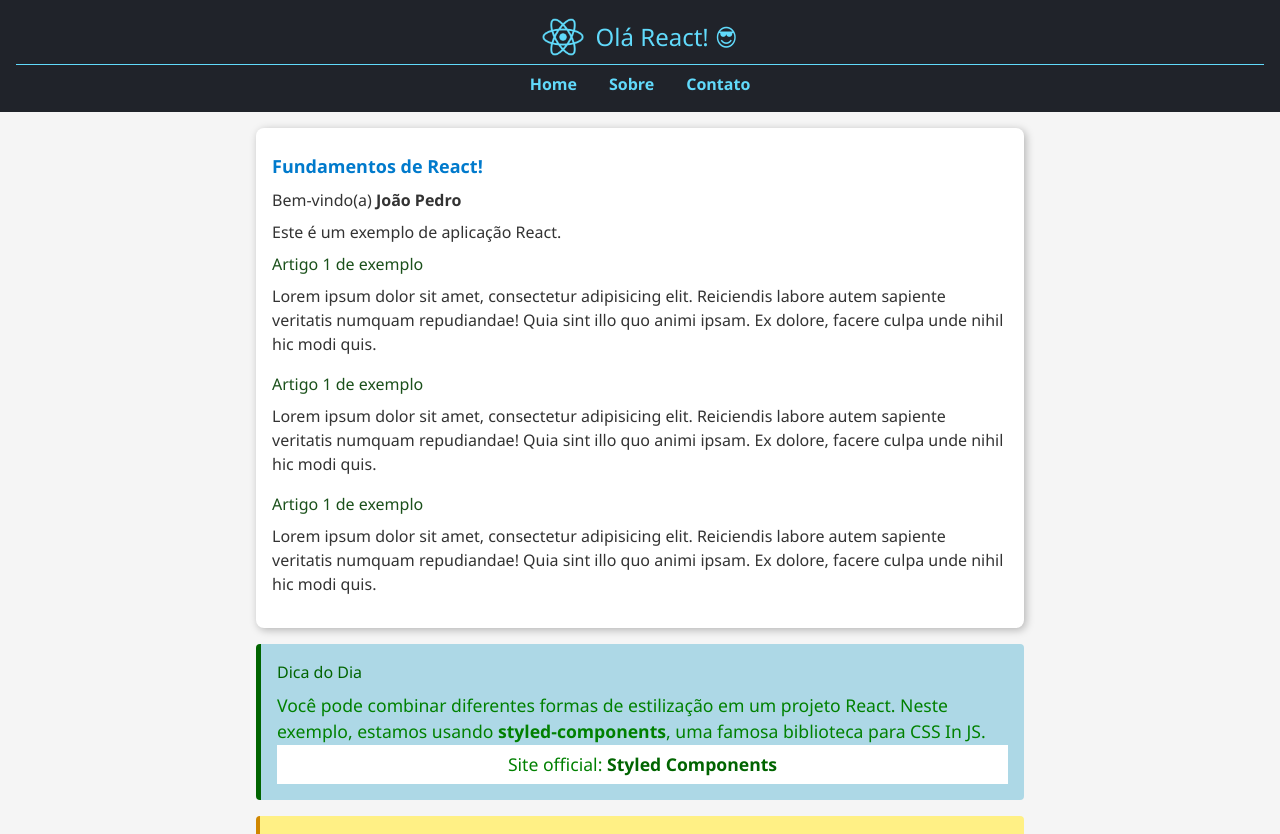
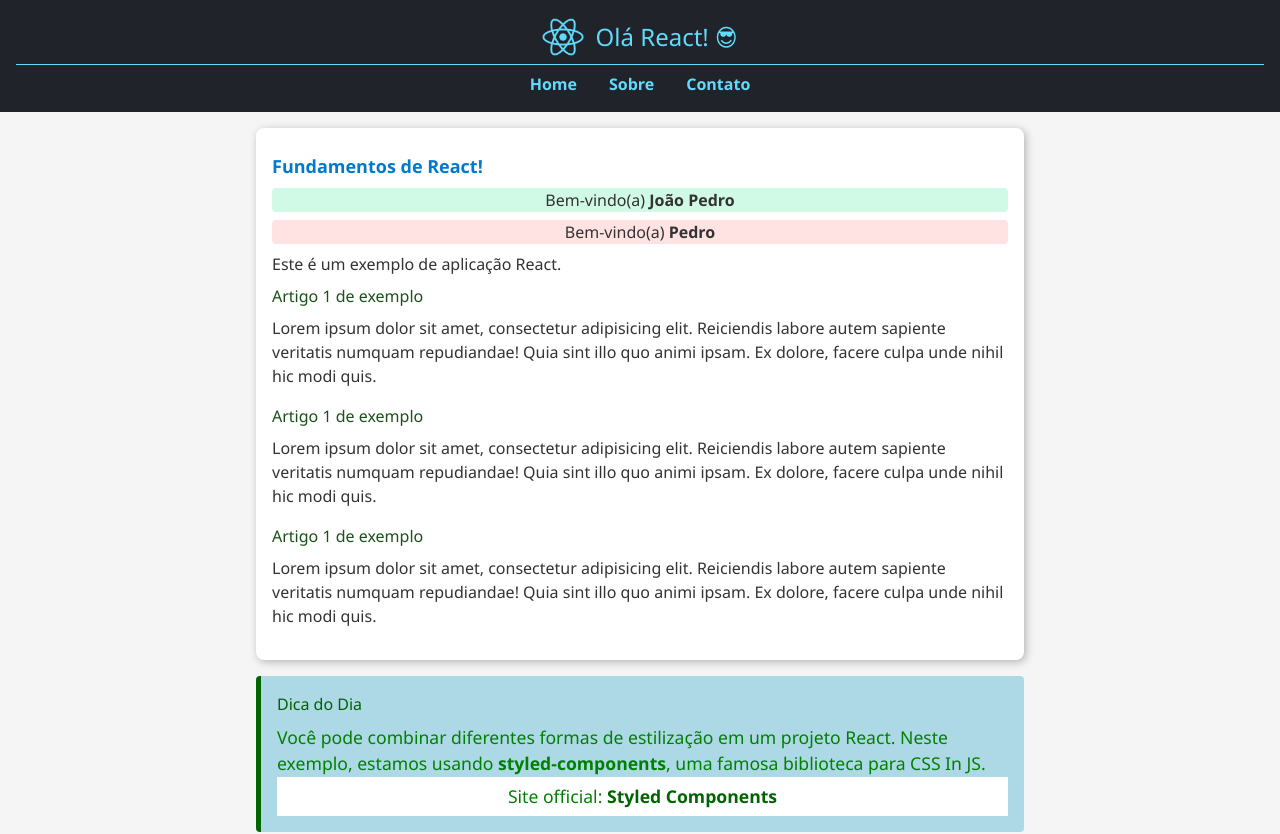
Before and after one commit to joaopedro-style/react-fundamentos, a React (Vite) app: page / in a window 1280 px wide. Shown: the top 834 px of the page. Built offline with nearby package versions, Linux system fonts and the light colour scheme.

Commit message:
Utiliza mais props e templates

```diff
--- a/src/components/Conteudo/Conteudo.tsx
+++ b/src/components/Conteudo/Conteudo.tsx
@@ -11,7 +11,9 @@ export default function Conteudo() {
       <section
         className={`${estilos.principal} ${estilos.arredondada} ${estilos.sombra}`}
       >
-        <Saudacao nome="João Pedro" />
+        <h2 className="font-bold text-lg">Fundamentos de React!</h2>
+        <Saudacao nome="João Pedro" classe="bg-emerald-100" />
+        <Saudacao nome="Pedro" classe="bg-red-100" />
 
         <p>Este é um exemplo de aplicação React.</p>
 
--- a/src/components/Conteudo/Saudacao.tsx
+++ b/src/components/Conteudo/Saudacao.tsx
@@ -1,15 +1,13 @@
 /* Declara um tipo que será usado pelas props do Componente */
 type Props = {
   nome: string;
+  classe: string;
 };
 
 export default function Saudacao(props: Props) {
   return (
-    <>
-      <h2 className="font-bold text-lg">Fundamentos de React!</h2>
-      <p className="my-2">
-        Bem-vindo(a) <b>{props.nome}</b>
-      </p>
-    </>
+    <p className={`my-2 rounded text-center ${props.classe}`}>
+      Bem-vindo(a) <b>{props.nome}</b>
+    </p>
   );
 }
```
